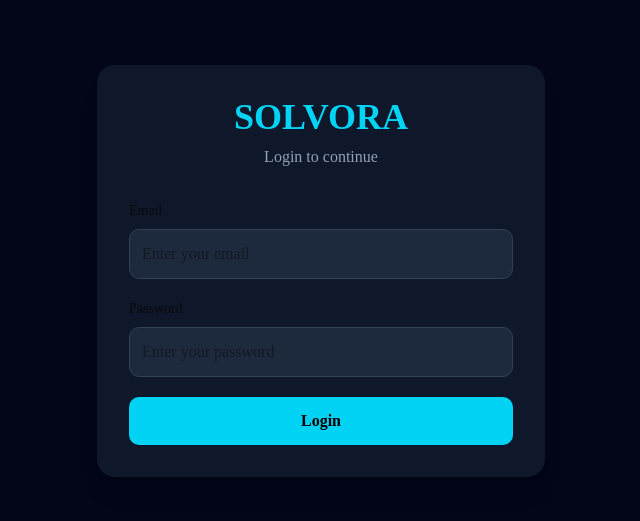
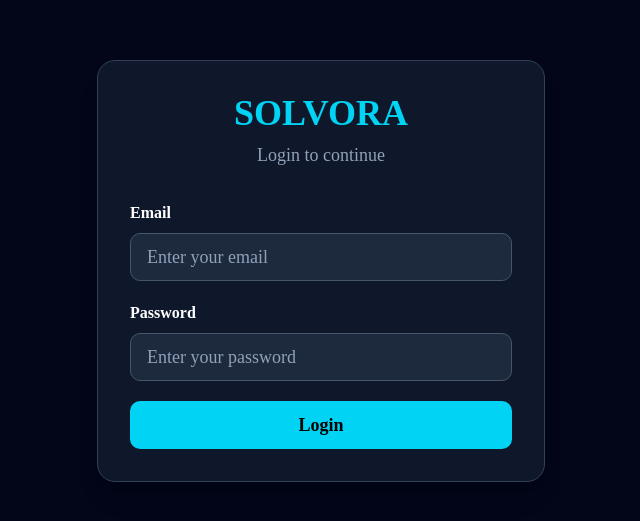
Before and after one commit to Mr-Manoj-404/SOLVORA, a Next.js app: page /login in a window 1280 px wide. Shown: the part 129-650 px from the top of the page, without its empty margins (319-959 px from the left). Built offline with nearby package versions, Linux system fonts and the light colour scheme.

Commit message:
Complete user registration with Supabase authentication

```diff
--- a/src/app/login/page.tsx
+++ b/src/app/login/page.tsx
@@ -1,45 +1,45 @@
 export default function LoginPage() {
   return (
-    <main className="flex min-h-screen items-center justify-center bg-slate-950">
-      <div className="w-full max-w-md rounded-2xl bg-slate-900 p-8 shadow-xl">
+    <main className="flex min-h-screen items-center justify-center bg-slate-950 p-6">
+      <div className="w-full max-w-md rounded-2xl border border-slate-700 bg-slate-900 p-8 shadow-xl">
 
         <h1 className="mb-2 text-center text-4xl font-bold text-cyan-400">
           SOLVORA
         </h1>
 
-        <p className="mb-8 text-center text-slate-400">
+        <p className="mb-8 text-center text-slate-400 text-lg">
           Login to continue
         </p>
 
         <form className="space-y-5">
 
           <div>
-            <label className="mb-2 block text-sm">
+            <label className="mb-2 block text-base font-semibold text-white">
               Email
             </label>
 
             <input
               type="email"
               placeholder="Enter your email"
-              className="w-full rounded-lg border border-slate-700 bg-slate-800 p-3 outline-none focus:border-cyan-400"
+              className="h-12 w-full rounded-lg border border-slate-600 bg-slate-800 px-4 text-lg text-white outline-none placeholder:text-slate-400 focus:border-cyan-400"
             />
           </div>
 
           <div>
-            <label className="mb-2 block text-sm">
+            <label className="mb-2 block text-base font-semibold text-white">
               Password
             </label>
 
             <input
               type="password"
               placeholder="Enter your password"
-              className="w-full rounded-lg border border-slate-700 bg-slate-800 p-3 outline-none focus:border-cyan-400"
+              className="h-12 w-full rounded-lg border border-slate-600 bg-slate-800 px-4 text-lg text-white outline-none placeholder:text-slate-400 focus:border-cyan-400"
             />
           </div>
 
           <button
             type="submit"
-            className="w-full rounded-lg bg-cyan-400 p-3 font-bold text-black transition hover:bg-cyan-300"
+            className="h-12 w-full rounded-lg bg-cyan-400 text-lg font-semibold text-black transition hover:bg-cyan-300"
           >
             Login
           </button>
--- a/src/app/signup/page.tsx
+++ b/src/app/signup/page.tsx
@@ -43,30 +43,36 @@ export default function SignupPage() {
         <CardContent>
           <form onSubmit={handleSignup} className="space-y-5">
             <div>
-              <Label>Email</Label>
+              <Label className="mb-2 block text-base font-semibold text-white">
+                Email
+              </Label>
 
               <Input
               type="email"
               placeholder="Enter your email"
               value={email}
               onChange={(e) => setEmail(e.target.value)}
+              className="h-12 border-slate-600 bg-slate-800 text-lg text-white placeholder:text-slate-400 focus:border-cyan-400"
               />
             </div>
 
             <div>
-              <Label>Password</Label>
+             <Label className="mb-2 block text-base font-semibold text-white">
+                Password
+             </Label>
 
              <Input
              type="password"
              placeholder="Create password"
              value={password}
              onChange={(e) => setPassword(e.target.value)}
+             className="h-12 border-slate-600 bg-slate-800 text-lg text-white placeholder:text-slate-400 focus:border-cyan-400"
              />
             </div>
 
             <Button
             type="submit"
-              className="w-full"
+            className="h-12 w-full bg-cyan-400 text-lg font-semibold text-black hover:bg-cyan-300"
             disabled={loading}
             >
               {loading ? "Creating Account..." : "Create Account"}
```
Lines whose indentation alone changed are shown as unchanged.
